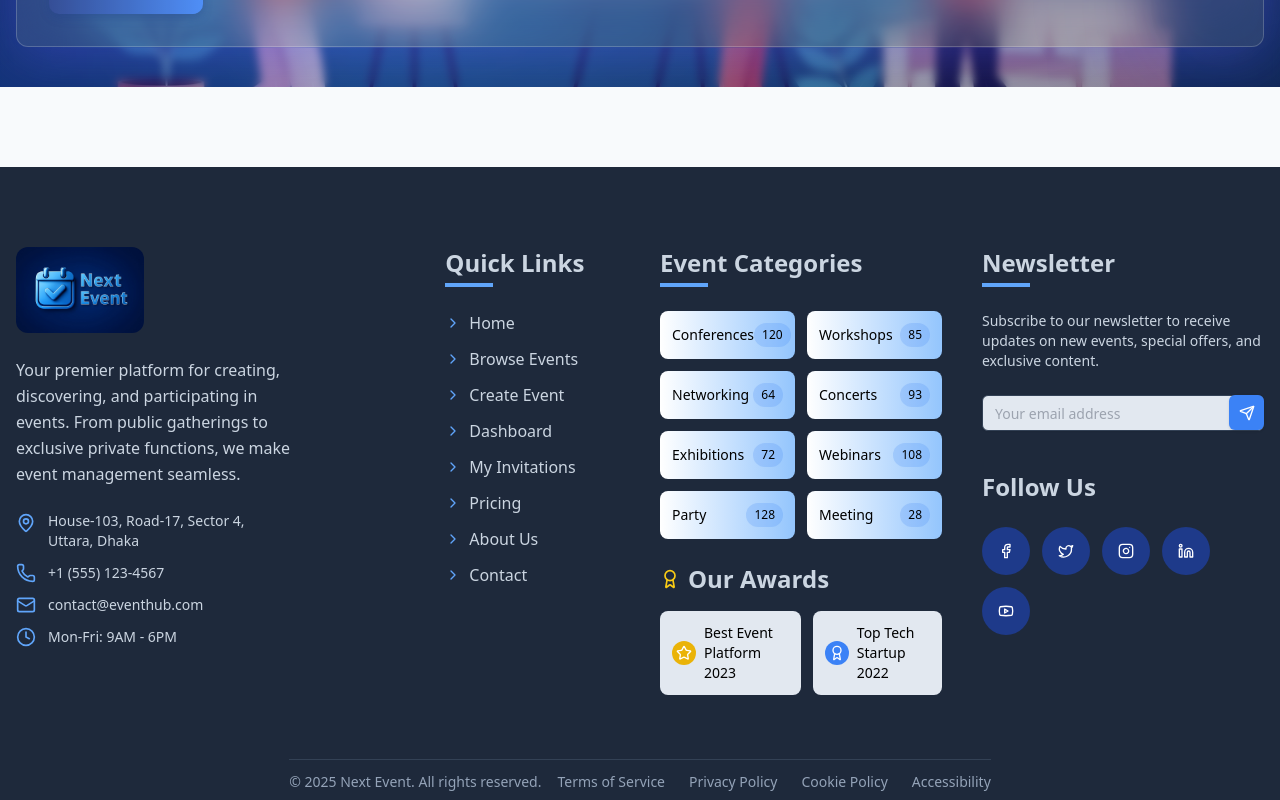
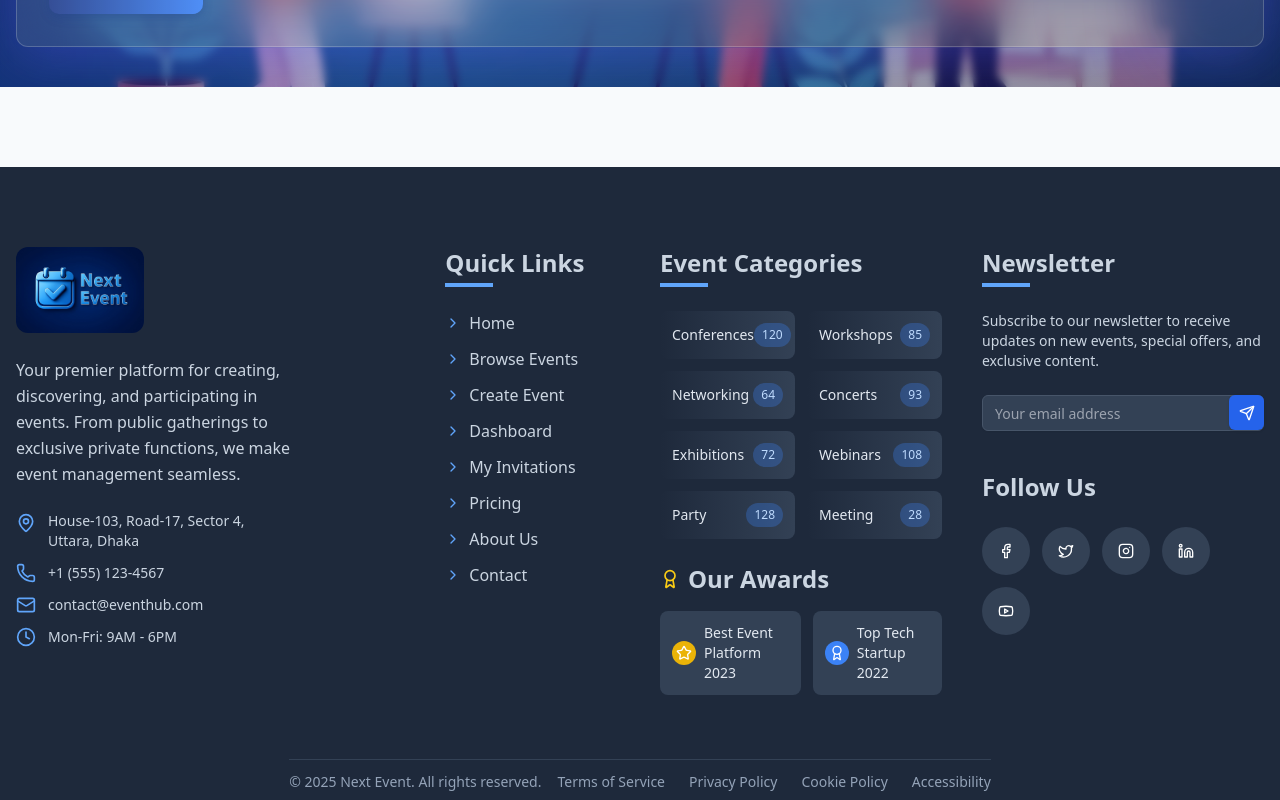
Before and after one commit to Sarfaraj525/Next-Event-Client, a Next.js app: page / in a window 1280 px wide. Shown: the part 6513-7313 px from the top of the page. Built offline with nearby package versions, Linux system fonts and the light colour scheme; no server answers.

Commit message:
footer created

```diff
--- a/src/components/shared/Footer.tsx
+++ b/src/components/shared/Footer.tsx
@@ -20,7 +20,6 @@ import Link from "next/link";
 import type React from "react";
 import { useState } from "react";
 import logo from "../../../public/favicon.png";
-// import Title from "./Title"
 import Image from "next/image";
 
 export default function Footer() {
@@ -44,10 +43,10 @@ export default function Footer() {
   ];
 
   return (
-    <footer className="  bg-[#1E293B]">
-
-      <div className="container flex flex-col items-center justify-center px-4 pb-2 mx-auto ">
+    <footer className="bg-[#1E293B]">
+      <div className="container flex flex-col items-center justify-center px-4 pb-2 mx-auto">
         <div className="grid grid-cols-1 gap-10 pt-20 md:grid-cols-2 lg:grid-cols-12">
+          {/* Logo + Address */}
           <div className="space-y-6 lg:col-span-4">
             <div className="flex items-center space-x-2">
               <Image
@@ -64,6 +63,7 @@ export default function Footer() {
               in events. From public gatherings to exclusive private functions,
               we make event management seamless.
             </p>
+
             <div className="space-y-3">
               <div className="flex items-start space-x-3">
                 <MapPin className="h-5 w-5 text-blue-400 mt-0.5" />
@@ -73,14 +73,17 @@ export default function Footer() {
                   Uttara, Dhaka
                 </p>
               </div>
+
               <div className="flex items-center space-x-3">
                 <Phone className="w-5 h-5 text-blue-400" />
                 <p className="text-sm text-slate-300">+1 (555) 123-4567</p>
               </div>
+
               <div className="flex items-center space-x-3">
                 <Mail className="w-5 h-5 text-blue-400" />
                 <p className="text-sm text-slate-300">contact@eventhub.com</p>
               </div>
+
               <div className="flex items-center space-x-3">
                 <Clock className="w-5 h-5 text-blue-400" />
                 <p className="text-sm text-slate-300">Mon-Fri: 9AM - 6PM</p>
@@ -88,11 +91,13 @@ export default function Footer() {
             </div>
           </div>
 
-          <div className="space-y-6 lg:col-span-2 ">
-            <h3 className="text-slate-300  text-2xl font-semibold relative pb-2 after:content-[''] after:absolute after:bottom-0 after:left-0 after:w-12 after:h-1 after:bg-blue-400">
+          {/* Quick Links */}
+          <div className="space-y-6 lg:col-span-2">
+            <h3 className="text-slate-300 text-2xl font-semibold relative pb-2 after:w-12 after:h-1 after:bg-blue-400 after:absolute after:bottom-0 after:left-0">
               Quick Links
             </h3>
-            <ul className="flex-grow space-y-3">
+
+            <ul className="space-y-3">
               {[
                 { name: "Home", href: "/" },
                 { name: "Browse Events", href: "/events" },
@@ -106,9 +111,9 @@ export default function Footer() {
                 <li key={index}>
                   <Link
                     href={link.href}
-                    className="flex items-center font-medium transition-colors duration-200 text-slate-300 hover:text-blue-400 group"
+                    className="flex items-center font-medium text-slate-300 transition duration-200 hover:text-blue-400 group"
                   >
-                    <ChevronRight className="w-4 h-4 mr-2 text-blue-400 transition-transform duration-200 transform group-hover:translate-x-1" />
+                    <ChevronRight className="w-4 h-4 mr-2 text-blue-400 transition transform group-hover:translate-x-1" />
                     {link.name}
                   </Link>
                 </li>
@@ -116,21 +121,24 @@ export default function Footer() {
             </ul>
           </div>
 
+          {/* Categories + Awards */}
           <div className="space-y-6 lg:col-span-3">
-            <h3 className="text-slate-300  text-2xl font-semibold relative pb-2 after:content-[''] after:absolute after:bottom-0 after:left-0 after:w-12 after:h-1 after:bg-blue-400">
+            <h3 className="text-slate-300 text-2xl font-semibold relative pb-2 after:w-12 after:h-1 after:bg-blue-400 after:absolute after:bottom-0 after:left-0">
               Event Categories
             </h3>
+
+            {/* Category Grid */}
             <div className="grid grid-cols-2 gap-3">
               {categories.map((category, index) => (
                 <div
                   key={index}
-                  className="p-3 transition-all duration-200 rounded-lg bg-gradient-to-r from-white to-blue-300 decoration-transparent backdrop-blur-sm group"
+                  className="p-3 rounded-lg transition duration-200 bg-gradient-to-r from-slate-800 to-slate-700 hover:from-blue-700 hover:to-blue-600"
                 >
                   <div className="flex items-center justify-between">
-                    <span className="text-sm font-medium transition-colors duration-200 group-hover:text-blue-600">
+                    <span className="text-sm font-medium text-slate-200">
                       {category.name}
                     </span>
-                    <span className="px-2 py-1 text-xs rounded-full bg-blue-500/20">
+                    <span className="px-2 py-1 text-xs rounded-full bg-blue-500/30 text-blue-200">
                       {category.count}
                     </span>
                   </div>
@@ -138,75 +146,85 @@ export default function Footer() {
               ))}
             </div>
 
+            {/* Awards */}
             <div className="mt-8">
               <h3 className="flex items-center mb-4 text-2xl font-semibold text-slate-300">
-                <Award className="w-5 h-5 mr-2 text-yellow-400 " />
+                <Award className="w-5 h-5 mr-2 text-yellow-400" />
                 Our Awards
               </h3>
+
               <div className="flex gap-3">
-                <div className="flex items-center p-3 space-x-2 rounded-lg bg-slate-200 backdrop-blur-sm">
+                <div className="flex items-center p-3 space-x-2 rounded-lg bg-slate-700">
                   <div className="p-1 bg-yellow-500 rounded-full">
                     <Star className="w-4 h-4 text-white" />
                   </div>
-                  <span className="text-sm">Best Event Platform 2023</span>
+                  <span className="text-sm text-slate-200">
+                    Best Event Platform 2023
+                  </span>
                 </div>
-                <div className="flex items-center p-3 space-x-2 rounded-lg bg-slate-200 backdrop-blur-sm">
+
+                <div className="flex items-center p-3 space-x-2 rounded-lg bg-slate-700">
                   <div className="p-1 bg-blue-500 rounded-full">
                     <Award className="w-4 h-4 text-white" />
                   </div>
-                  <span className="text-sm">Top Tech Startup 2022</span>
+                  <span className="text-sm text-slate-200">
+                    Top Tech Startup 2022
+                  </span>
                 </div>
               </div>
             </div>
           </div>
 
+          {/* Newsletter */}
           <div className="space-y-6 lg:col-span-3">
-            <h3 className="text-slate-300  text-2xl font-semibold relative pb-2 after:content-[''] after:absolute after:bottom-0 after:left-0 after:w-12 after:h-1 after:bg-blue-400">
+            <h3 className="text-slate-300 text-2xl font-semibold relative pb-2 after:w-12 after:h-1 after:bg-blue-400 after:absolute after:bottom-0 after:left-0">
               Newsletter
             </h3>
+
             <p className="text-sm text-slate-300">
               Subscribe to our newsletter to receive updates on new events,
               special offers, and exclusive content.
             </p>
+
             <form onSubmit={handleSubscribe} className="relative mt-4">
               <Input
                 type="email"
                 placeholder="Your email address"
-                className="pr-12 text-white bg-slate-200 border-slate-700 focus:ring-blue-400 focus:border-blue-400"
+                className="pr-12 text-white bg-slate-700 border-slate-600 focus:border-blue-400 focus:ring-blue-400"
                 value={email}
                 onChange={(e) => setEmail(e.target.value)}
                 required
               />
+
               <Button
                 type="submit"
                 size="icon"
-                className="absolute top-0 right-0 text-white bg-blue-500 rounded-md w-[35px] h-[35px] hover:bg-blue-600"
+                className="absolute top-0 right-0 w-[35px] h-[35px] bg-blue-600 hover:bg-blue-700 text-white rounded-md"
               >
                 <Send className="w-5 h-5" />
-                <span className="sr-only">Subscribe</span>
               </Button>
             </form>
 
+            {/* Social Icons */}
             <div className="pt-4">
               <h4 className="mb-3 text-2xl font-semibold text-slate-300">
                 Follow Us
               </h4>
+
               <div className="flex flex-wrap justify-center gap-4 mt-6 md:justify-start lg:gap-3">
                 {[
-                  { icon: Facebook, href: "#", label: "Facebook" },
-                  { icon: Twitter, href: "#", label: "Twitter" },
-                  { icon: Instagram, href: "#", label: "Instagram" },
-                  { icon: Linkedin, href: "#", label: "LinkedIn" },
-                  { icon: Youtube, href: "#", label: "YouTube" },
+                  { icon: Facebook, href: "#" },
+                  { icon: Twitter, href: "#" },
+                  { icon: Instagram, href: "#" },
+                  { icon: Linkedin, href: "#" },
+                  { icon: Youtube, href: "#" },
                 ].map((social, index) => {
                   const Icon = social.icon;
                   return (
                     <Link
                       key={index}
                       href={social.href}
-                      className="p-4 text-white transition-colors duration-200 bg-[#1E3A8A]
-                      hover:bg-[#3B82F6] rounded-full"
-                      aria-label={social.label}
+                      className="p-4 rounded-full bg-slate-700 hover:bg-blue-600 text-white transition"
                     >
                       <Icon className="w-4 h-4" />
                     </Link>
@@ -217,33 +235,23 @@ export default function Footer() {
           </div>
         </div>
 
+        {/* Bottom Section */}
         <div className="flex flex-col items-center justify-between pt-3 mt-16 border-t border-slate-700 md:flex-row">
           <p className="mb-4 text-sm text-slate-400 md:mb-0">
             &copy; {new Date().getFullYear()} Next Event. All rights reserved.
           </p>
+
           <div className="flex flex-wrap justify-center pl-4 text-sm gap-x-6 gap-y-2 text-slate-400">
-            <Link
-              href="/terms"
-              className="transition-colors duration-200 hover:text-white"
-            >
+            <Link href="/terms" className="hover:text-white transition">
               Terms of Service
             </Link>
-            <Link
-              href="/privacy"
-              className="transition-colors duration-200 hover:text-white"
-            >
+            <Link href="/privacy" className="hover:text-white transition">
               Privacy Policy
             </Link>
-            <Link
-              href="/cookies"
-              className="transition-colors duration-200 hover:text-white"
-            >
+            <Link href="/cookies" className="hover:text-white transition">
               Cookie Policy
             </Link>
-            <Link
-              href="/accessibility"
-              className="transition-colors duration-200 hover:text-white"
-            >
+            <Link href="/accessibility" className="hover:text-white transition">
               Accessibility
             </Link>
           </div>
```
